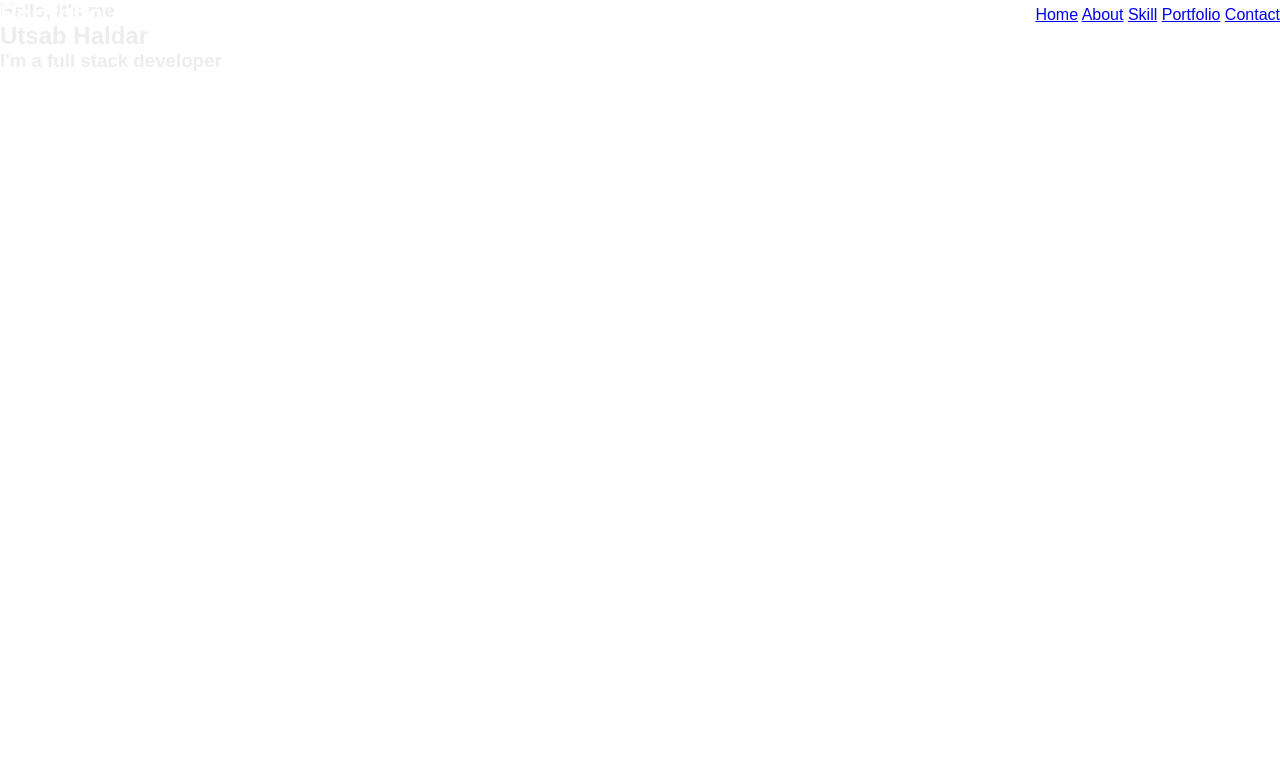
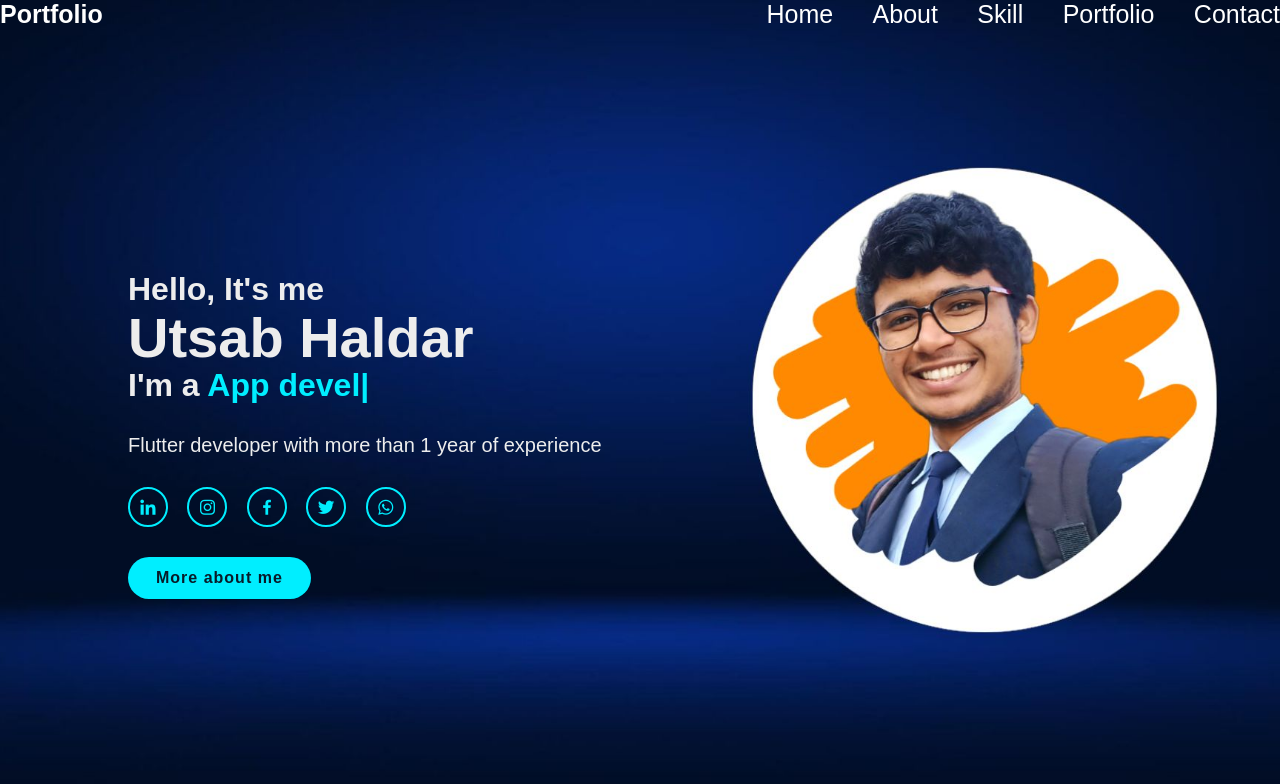
Before and after one commit to utsabhaldar/School-App-Flutter, a plain HTML site: page index.html in a window 1280 px wide. Drawn offline with nearby package versions, Linux system fonts and the light colour scheme.

Commit message:
Home page header and body design & animation

```diff
--- a/index.html
+++ b/index.html
@@ -5,11 +5,13 @@
     <meta name="viewport" content="width=device-width, initial-scale=1.0">
     <title>Portfolio</title>
     <link rel="stylesheet" href="style.css">
+    <link href='https://unpkg.com/boxicons@2.1.4/css/boxicons.min.css' rel='stylesheet'>
+    <script src="https://unpkg.com/typed.js@2.1.0/dist/typed.umd.js"></script>
 </head>
 <body>
     <header class="header">
         <a href="#" class="logo">Portfolio</a>
-        <nav>
+        <nav class="navbar">
             <a href="#">Home</a>
             <a href="#">About</a>
             <a href="#">Skill</a>
@@ -21,8 +23,19 @@
         <div class="home-content">
             <h3>Hello, It's me</h3>
             <h1>Utsab Haldar</h1>
-            <h3>I'm a full stack developer</h3>
+            <h3>I'm a <span class="text"></span></h3>
+            <p>Flutter developer with more than 1 year of experience</p>
+
+        <div class="home-sci">
+            <a href="#"><i class='bx bxl-linkedin'></i></a>
+            <a href="#"><i class='bx bxl-instagram'></i></a>
+            <a href="#"><i class='bx bxl-facebook'></i></a>
+            <a href="#"><i class='bx bxl-twitter'></i></a>
+            <a href="#"><i class='bx bxl-whatsapp'></i></a>
         </div>
+        <a href="#" class="btn-box">More about me</a>
+    </div>
     </section>
+    <script src="script.js"></script>
 </body>
 </html>
--- a/script.js
+++ b/script.js
@@ -0,0 +1,7 @@
+var typed=new Typed(".text",{
+    strings :["Flutter Developer", "DSA Enthusiast", "App developer", "Creator"],
+    typeSpeed:30,
+    backSpeed:30,
+    backDelay:1100,
+    loop:true,
+})
--- a/style.css
+++ b/style.css
@@ -29,9 +29,11 @@ body
     color: #fff;
     text-decoration: none;
     font-weight: 600;
+    cursor: default;
+    opacity: 0;
+    animation: slideRight 1s ease forwards;
 }
-.navbar a
-{
+.navbar a {
     display: inline-block;
     font-size: 25px;
     color: #fff;
@@ -39,4 +41,98 @@ body
     font-weight: 500;
     margin-left: 35px;
     transition: .3s;
+    opacity: 0;
+    animation: slideTop .5s ease forwards;
 }
+.navbar a:hover{
+    color: #0ef;
+}
+.home{
+    position: relative;
+    width: 100%;
+    justify-content: space-between;
+    height: 100vh;
+    background: url(images/bg2.jpg) no-repeat;
+    background-size: cover;
+    background-position: center;
+    display: flex;
+    align-items: center;
+    padding: 70px 10% 0;
+}
+.home-content{
+    max-width: 600px;
+}
+.home-content h3{
+    font-size: 32px;
+    font-weight: 700;
+}
+.home-content h3:nth-of-type(2){
+    margin-bottom: 30px;
+}
+.home-content h3 span{
+    color: #0ef;
+}
+.home-content h1{
+    font-size: 56px;
+    font-weight: 700;
+    margin: -3px 0;
+}
+.home-content p{
+    font-size: 20px;
+}
+.home-sci a{
+    display: inline-flex;
+    justify-content: center;
+    align-items: center;
+    width: 40px;
+    height: 40px;
+    background: transparent;
+    border: 2px solid #0ef;
+    border-radius: 50%;
+    font-size: 20px;
+    color: #0ef;
+    text-decoration: none;
+    margin: 30px 15px 30px 0;
+}
+.home-sci a:hover{
+    background: #0ef;
+    color: #081b29;
+    box-shadow: 0 0 20px #0ef;
+}
+.btn-box{
+    display: inline-block;
+    padding: 12px 28px;
+    background: #0ef;
+    border-radius: 40px;
+    font-size: 16px;
+    color: #081b29;
+    letter-spacing: 1px;
+    text-decoration: none;
+    font-weight: 600;
+}
+.btn-box:hover{
+    box-shadow: 0 0 5px cyan,
+    0 0 25px cyan, 0 0 50px cyan,
+    0 0 100px cyan, 0 0 200px cyan
+}
+
+@keyframes slideRight {
+    0%{
+        transform: translateX(-100px);
+        opacity: 0;
+    }
+    100%{
+        transform: translateX(0px);
+        opacity: 1;
+    }
+}
+@keyframes slideTop {
+    0%{
+        transform: translateY(-270px);
+        opacity: 0;
+    }
+    100%{
+        transform: translateY (0px);
+        opacity: 1;
+    }
+}
```
Also changed, not shown: images/bg.avif (added), images/bg1.jpg (added), images/bg2.jpg (added), images/design.png (added), images/pic.png (added).
